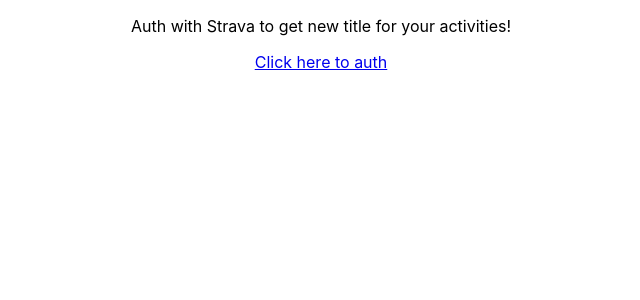
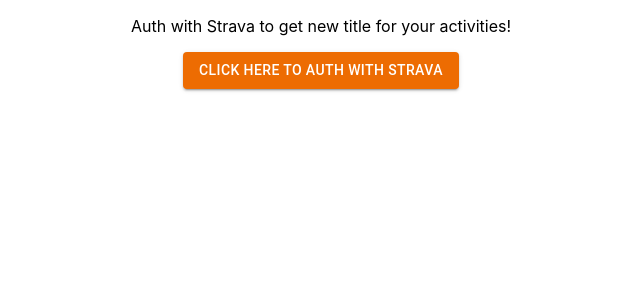
Before and after one commit to mhuckstepp/retitle, a React (Create React App) app: page / in a window 1280 px wide. Shown: the top 300 px of the page, without its empty margins (319-959 px from the left). Built offline with nearby package versions, Linux system fonts and the light colour scheme.

Commit message:
style with material UI

```diff
--- a/package.json
+++ b/package.json
@@ -3,9 +3,13 @@
   "version": "0.1.0",
   "private": true,
   "dependencies": {
+    "@emotion/react": "^11.7.1",
+    "@emotion/styled": "^11.6.0",
+    "@mui/material": "^5.3.1",
     "@testing-library/jest-dom": "^5.16.1",
     "@testing-library/react": "^12.1.2",
     "@testing-library/user-event": "^13.5.0",
+    "axios": "^0.25.0",
     "react": "^17.0.2",
     "react-dom": "^17.0.2",
     "react-router-dom": "^6.2.1",
--- a/src/App.css
+++ b/src/App.css
@@ -1,10 +1,11 @@
 .App {
-  width: "100vh";
-  height: "100%";
   display: flex;
   justify-content: center;
   align-items: center;
   text-align: center;
+  margin-top: "30%";
+  border-color: red;
+  border-width: 2;
 }
 
 .App-link {
--- a/src/axios.js
+++ b/src/axios.js
@@ -1,12 +1,6 @@
 import axios from "axios";
 
 const BASE_URL = "https://HERE";
-
-export const tokenClient = axios.create({
-  baseURL: "https://www.strava.com/oauth/token",
-  method: "post",
-  timeout: 3000,
-});
 
 export const axiosCodeClient = axios.create({
   baseURL: BASE_URL,
--- a/src/components/Login.component.js
+++ b/src/components/Login.component.js
@@ -1,13 +1,18 @@
 import React from "react";
+import Button from "@mui/material/Button";
 import { CONSTANTS } from "../constants";
-
-const stravaAuthLink = `${CONSTANTS.STRAVA_BASE_URL}?client_id=${CONSTANTS.STRAVA_CLIENT_ID}&response_type=code&redirect_uri=http://localhost:3000/settings&approval_prompt=auto&scope=activity:read_all,activity:write,profile:read_all`;
 
 const Login = () => {
   return (
     <div>
       <p>Auth with Strava to get new title for your activities!</p>
-      <a href={stravaAuthLink}>Click here to auth</a>
+      <Button
+        variant="contained"
+        href={CONSTANTS.STRAVA_AUTH_LINK}
+        color="warning"
+      >
+        Click here to auth with Strava
+      </Button>
     </div>
   );
 };
--- a/src/components/Settings.component.js
+++ b/src/components/Settings.component.js
@@ -1,5 +1,5 @@
 import React, { useEffect, useState } from "react";
-import { axiosCodeClient, axiosDisableClient, tokenClient } from "../axios";
+import { axiosCodeClient, axiosDisableClient } from "../axios";
 
 const Settings = () => {
   const [isLoading, setIsLoading] = useState(true);
@@ -16,59 +16,56 @@
 
   const fetchStravaUser = async (stravaCode) => {
     const response = await axiosCodeClient({
-      params: {
-        stravaCode: stravaCode.code,
-      },
+      params: { stravaCode },
     });
     setIsLoading(false);
     if (response.user) setUser(user);
   };
 
-  useEffect(async () => {
+  useEffect(() => {
     const urlSearchParams = new URLSearchParams(window.location.search);
     const stravaCode = Object.fromEntries(urlSearchParams.entries());
-    console.log("HERE", { stravaCode });
     if (stravaCode.error || !stravaCode.code) {
       setError(true);
       return;
     }
-    const tokenResponse = await tokenClient({
-      params: {
-        client_id: 77230,
-        client_secret: "165ffdd2ba67836cefcd26b6db3c6b75fe240f55",
-        code: stravaCode.code,
-        grant_type: "authorization_code",
-      },
-    });
-    console.log(tokenResponse);
-    // fetchStravaUser(stravaCode);
+    fetchStravaUser(stravaCode.code);
   }, []);
 
   if (error) {
     return (
       <div>
         <h2>
-          {" "}
           We had an issue syncing with your strava, please try again and make
           sure to check all the boxes on the Strava page{" "}
         </h2>
       </div>
     );
   }
+
   if (isLoading || !user) {
     return (
       <div>
-        <h2> Registering with Strava and loading you information </h2>
+        <h2>
+          {" "}
+          Give us a second, we are registering with Strava and loading you
+          information{" "}
+        </h2>
       </div>
     );
   }
+
   return (
     <div>
       <p>
         Welcome {user?.firstName}, you are now set up to get fun new titles to
         replace any generic titles
       </p>
-      <button onClick={disableAccount}>Disable my Re-Title account</button>
+      <p>
+        If you want to stop your fun titles, go into your strava settings and
+        turn off the integration.
+      </p>
+      {/* <button onClick={disableAccount}>Disable my Re-Title account</button> */}
     </div>
   );
 };
--- a/src/constants.js
+++ b/src/constants.js
@@ -1,4 +1,3 @@
 export const CONSTANTS = {
-  STRAVA_BASE_URL: "http://www.strava.com/oauth/authorize",
-  STRAVA_CLIENT_ID: 77230,
+  STRAVA_AUTH_LINK: `http://www.strava.com/oauth/authorize?client_id=77230&response_type=code&redirect_uri=http://localhost:3000/settings&approval_prompt=auto&scope=activity:read_all,activity:write,profile:read_all`,
 };
```
Also changed, not shown: 1 other file (tests, documents, lock files or other folders).
